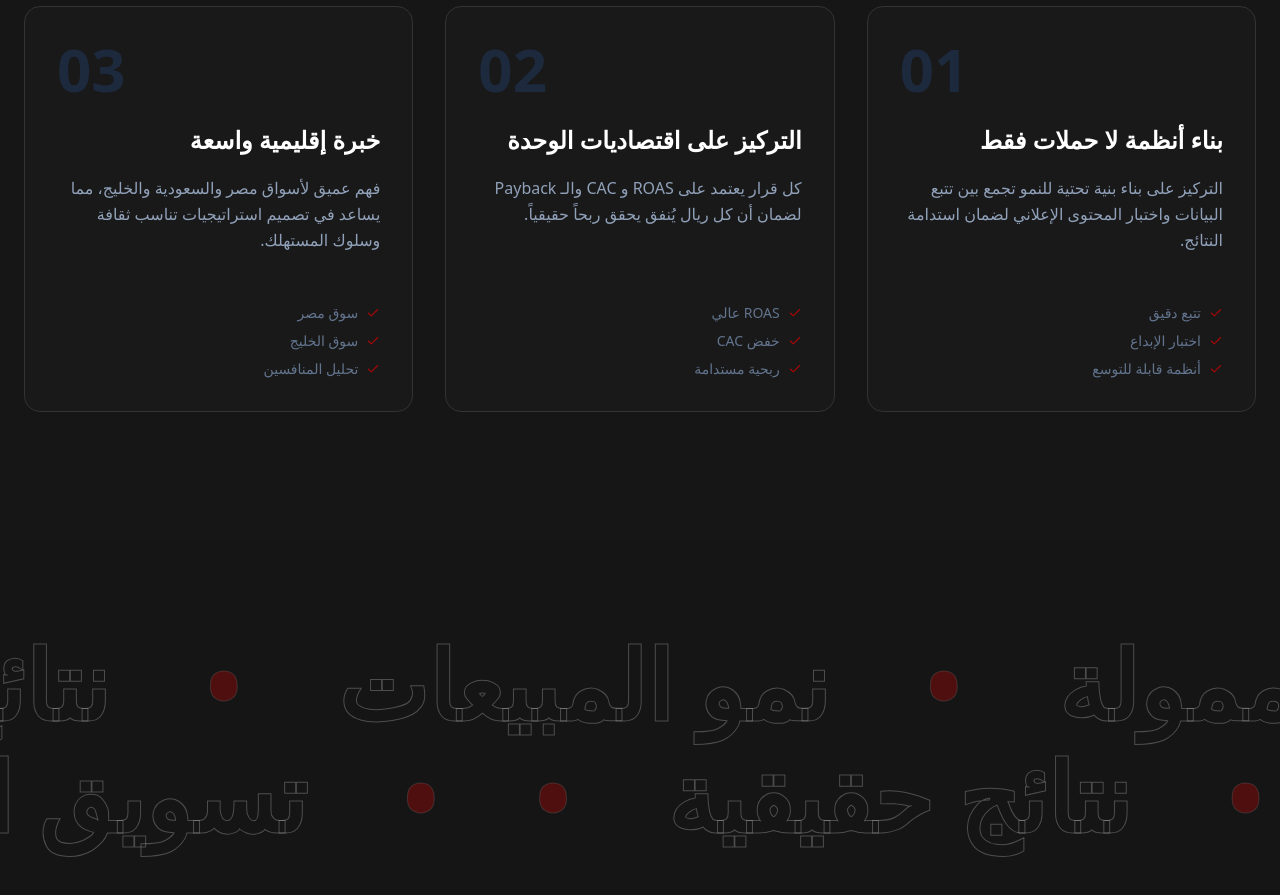
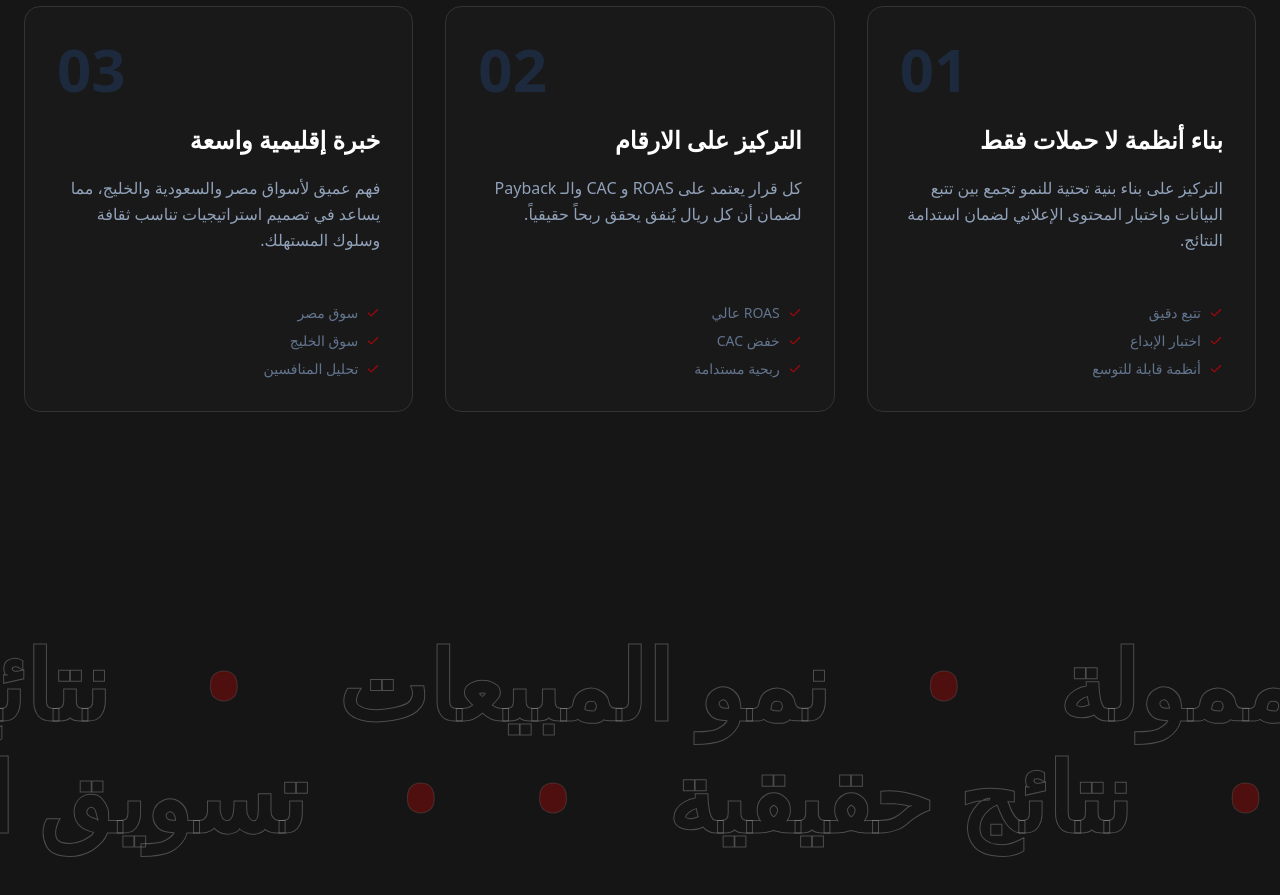
Before and after one commit to alymaher494/supermarketer, a Next.js app: page /about in a window 1280 px wide. Shown: the part 2340-3235 px from the top of the page. Built offline with nearby package versions, Linux system fonts and the light colour scheme.

Commit message:
Update page.tsx

```diff
--- a/src/app/about/page.tsx
+++ b/src/app/about/page.tsx
@@ -42,7 +42,7 @@ export default function AboutPage() {
                         points: ["تتبع دقيق", "اختبار الإبداع", "أنظمة قابلة للتوسع"]
                     },
                     {
-                        title: "التركيز على اقتصاديات الوحدة",
+                        title: "التركيز على الارقام ",
                         desc: "كل قرار يعتمد على ROAS و CAC والـ Payback لضمان أن كل ريال يُنفق يحقق ربحاً حقيقياً.",
                         points: ["ROAS عالي", "خفض CAC", "ربحية مستدامة"]
                     },
```
